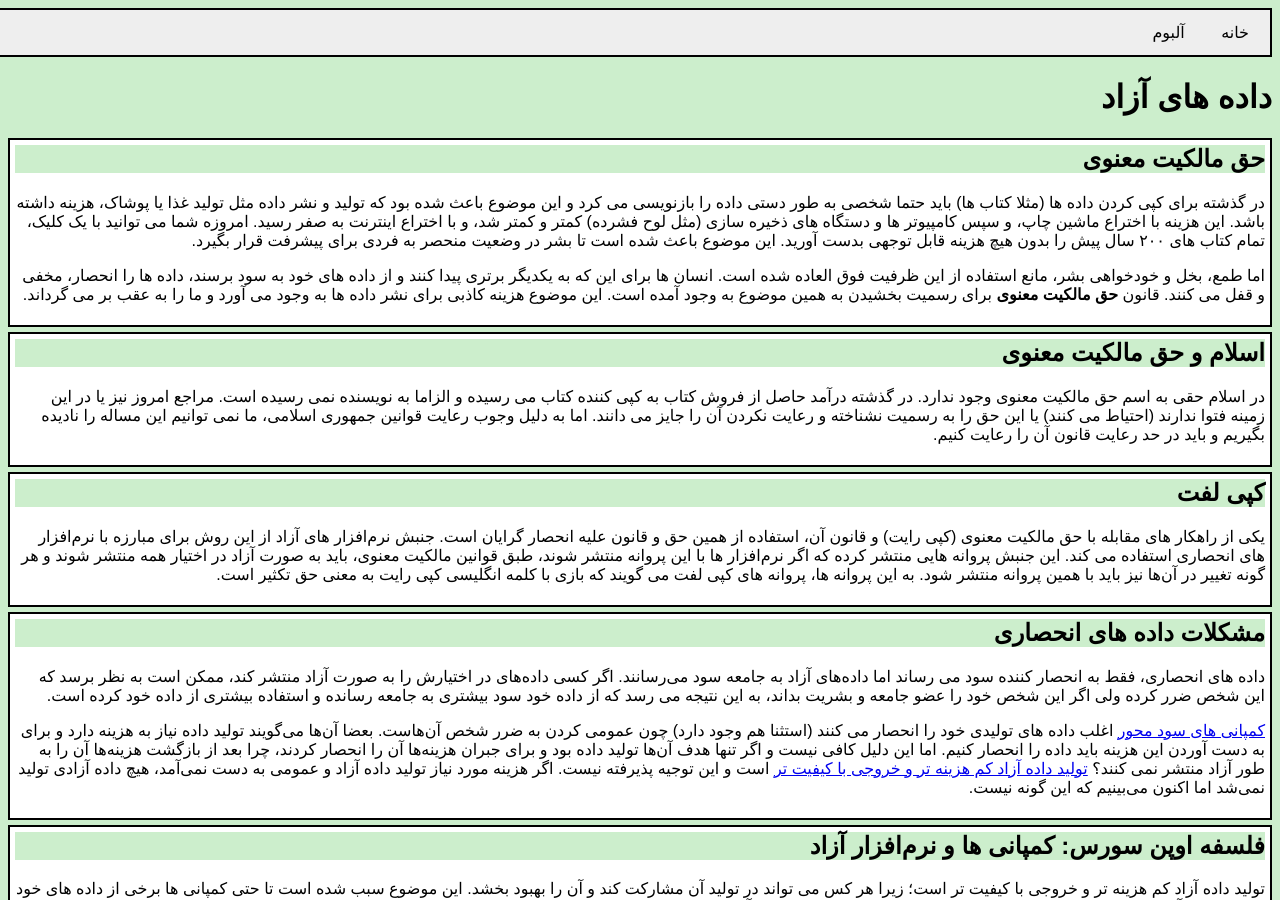
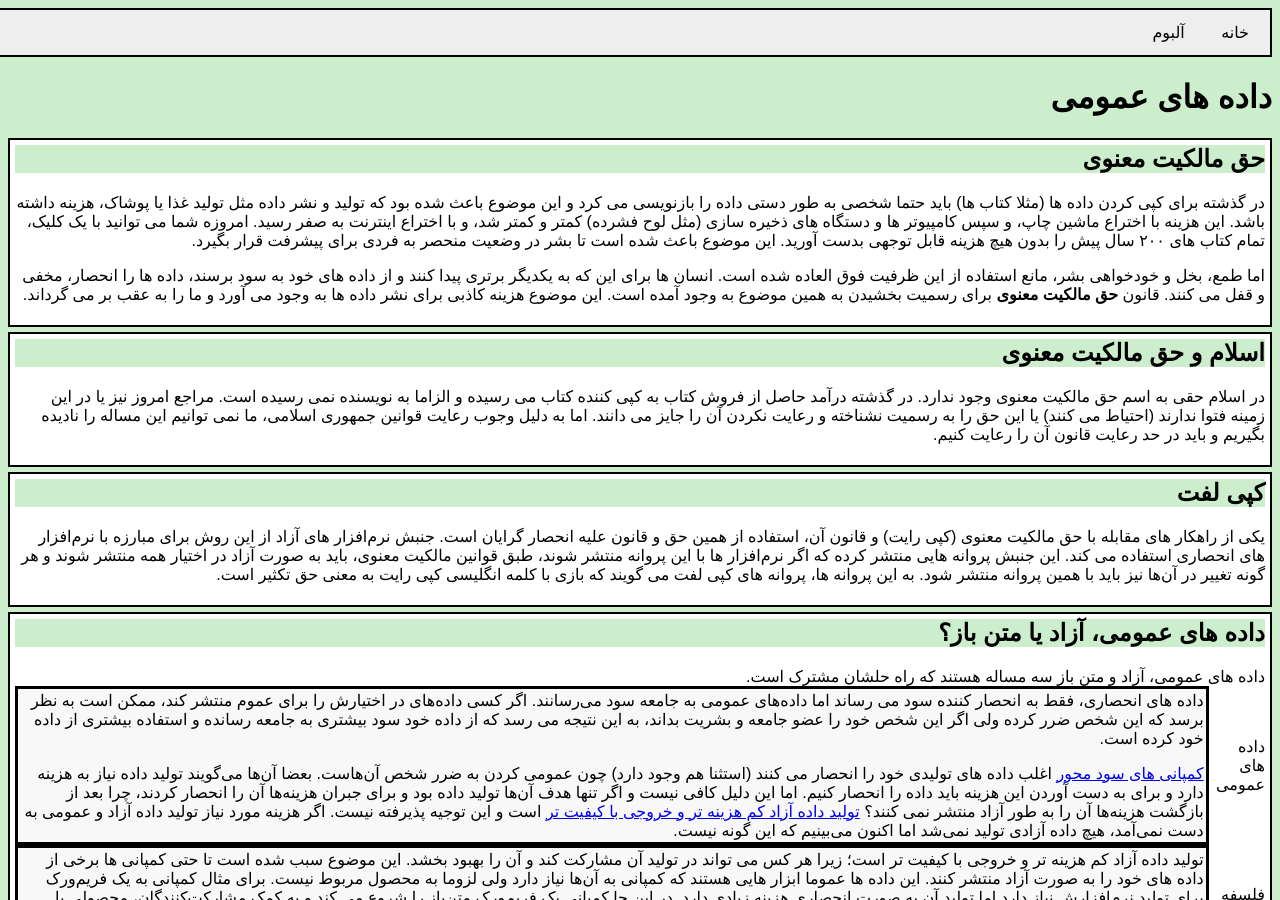
Before and after one commit to HKalbasi/HKalbasi.github.io, a Jekyll site: the page built from free-data/index.html, in a window 1280 px wide and 900 px high. Built offline with Jekyll 4.4.1, drawn with Linux system fonts in a browser that asks for light colours.

Commit message:
jaygozinie narmafzare aazad ba omoomi

```diff
--- a/free-data/index.html
+++ b/free-data/index.html
@@ -3,7 +3,7 @@
 ---
 
 <h1>
-  داده های آزاد
+  داده های عمومی
 </h1>
 
 <box-item title="حق مالکیت معنوی">
@@ -47,10 +47,12 @@
     حق تکثیر است.
   </p>
 </box-item>
-<box-item title="مشکلات داده های انحصاری" id="problems">
+<box-item title="داده های عمومی، آزاد یا متن باز؟">
+  داده های عمومی، آزاد و متن باز سه مساله هستند که راه حلشان مشترک است.
+  <sub-box-item title="داده های عمومی" id="problems">
     <p>
-    داده های انحصاری، فقط به انحصار کننده سود می رساند اما داده‌های آزاد به جامعه سود
-    می‌رسانند. اگر کسی داده‌های در اختیارش را به صورت آزاد منتشر کند، ممکن است به نظر برسد
+      داده های انحصاری، فقط به انحصار کننده سود می رساند اما داده‌های عمومی به جامعه سود
+      می‌رسانند. اگر کسی داده‌های در اختیارش را برای عموم منتشر کند، ممکن است به نظر برسد
       که این شخص ضرر کرده ولی اگر این شخص خود را عضو جامعه و بشریت بداند، به این نتیجه
       می رسد که از داده خود سود بیشتری به جامعه رسانده و استفاده بیشتری از داده خود
       کرده است.
@@ -66,8 +68,8 @@
       است و این توجیه پذیرفته نیست. اگر هزینه مورد نیاز تولید داده آزاد و عمومی
       به دست نمی‌آمد، هیچ داده آزادی تولید نمی‌شد اما اکنون می‌بینیم که این گونه نیست.
     </p>
-</box-item>
-<box-item title="فلسفه اوپن سورس: کمپانی ها و نرم‌افزار آزاد">
+  </sub-box-item>
+  <sub-box-item title="فلسفه اوپن سورس: کمپانی ها و نرم‌افزار آزاد">
     <p>
       تولید داده آزاد کم هزینه تر و خروجی با کیفیت تر است؛ زیرا هر کس می تواند در تولید
       آن مشارکت کند و آن را بهبود بخشد. این موضوع سبب شده است تا حتی کمپانی ها برخی از
@@ -91,8 +93,8 @@
       پژوهش علمی جایگزین کنید. در همه این موارد کیفیت کار بالا می رود و هزینه پایین
       می‌آید و این موضوع می‌تواند مورد توجه هر کسی (از جمله کمپانی ها) باشد.
     </p>
-</box-item>
-<box-item id="fsf" title="فلسفه بنیاد ‌نرم‌افزار آزاد">
+  </sub-box-item>
+  <sub-box-item id="fsf" title="فلسفه بنیاد ‌نرم‌افزار آزاد">
     <p>
       <a href="https://www.fsf.org/about/">بنیاد نرم‌افزار آزاد</a>
       یک بنیاد غیرانتفاعی است که هدف آن حفاظت از آزادی کاربران در برابر برنامه هاست.
@@ -131,7 +133,9 @@
       می‌کند تا اکیدا از نرم‌افزارهای انحصاری استفاده نکنیم و از توسعه آن‌ها نیز خودداری کنیم.
       این بنیاد در تولید نرم‌افزارهای اساسی مانند سیستم‌عامل، مرورگر وب، نمایشگر فیلم،
       کلاینت ایمیل و ... به صورت آزاد مشارکت داشته است.
-    <a href="https://directory.fsf.org/wiki/Main_Page">لیست نرم‌افزار هایی که بنیاد نرم‌افزارهای آزاد پیشنهاد می کند.</a>
+      <a href="https://directory.fsf.org/wiki/Main_Page">لیست نرم‌افزار هایی که بنیاد نرم‌افزارهای آزاد پیشنهاد می
+        کند.</a>
       <a href="my-program-list.html">لیست نرم‌افزارهای من</a>
     </p>
+  </sub-box-item>
 </box-item>
```
Also changed, not shown: index.html (+4 -4 lines). Lines whose indentation alone changed are shown as unchanged.
